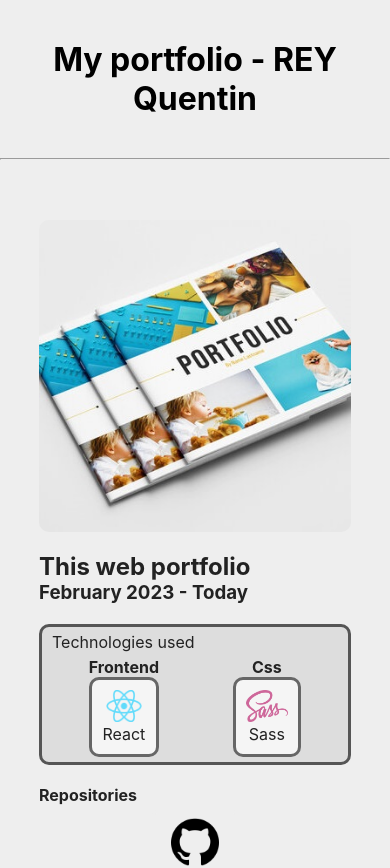
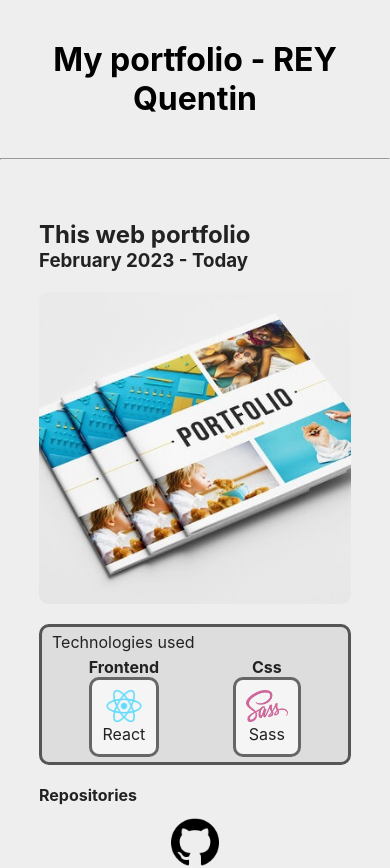
Before and after one commit to QuentinRCR/my_portfolio, a React (Create React App) app: page / in a window 390 px wide. Shown: the top 868 px of the page. Built offline with nearby package versions, Linux system fonts and the light colour scheme.

Commit message:
improve mobile version

```diff
--- a/src/components/Project.js
+++ b/src/components/Project.js
@@ -18,6 +18,11 @@ function Project({title,repositories,dates,technologies,illustration}) {
     }
     return (
     <div className="project">
+            <h2>{title}</h2>
+            <h3>{dates.start} - {dates.end}</h3>
+
+
+
             <div className="illustration">
                 {illustration.hasOwnProperty("videoURL") ? //if we have a video URL, we display the video
                     <iframe className="videoDemonstration" title={illustration.description} src={illustration.videoURL} allowFullScreen={true}></iframe>
@@ -33,11 +38,6 @@ function Project({title,repositories,dates,technologies,illustration}) {
                 }
             </div>
 
-
-
-
-            <h2>{title}</h2>
-            <h3>{dates.start} - {dates.end}</h3>
 
 
 
--- a/src/components/Project.scss
+++ b/src/components/Project.scss
@@ -7,6 +7,7 @@
 
   .illustration{
     margin: 0 !important;
+    grid-row: 1/span 10;
   }
 }
 
@@ -18,12 +19,11 @@
 
   .illustration{
     grid-column: 1;
-    grid-row: 1/span 10;
     display: flex;
     align-items: center;
     justify-content: center;
     width: 100%;
-    margin-bottom: 20px; //for the mobile display
+    margin-top: 20px; //for the mobile display
 
     .videoDemonstration{
       //aspect-ratio: 16/9;
```
